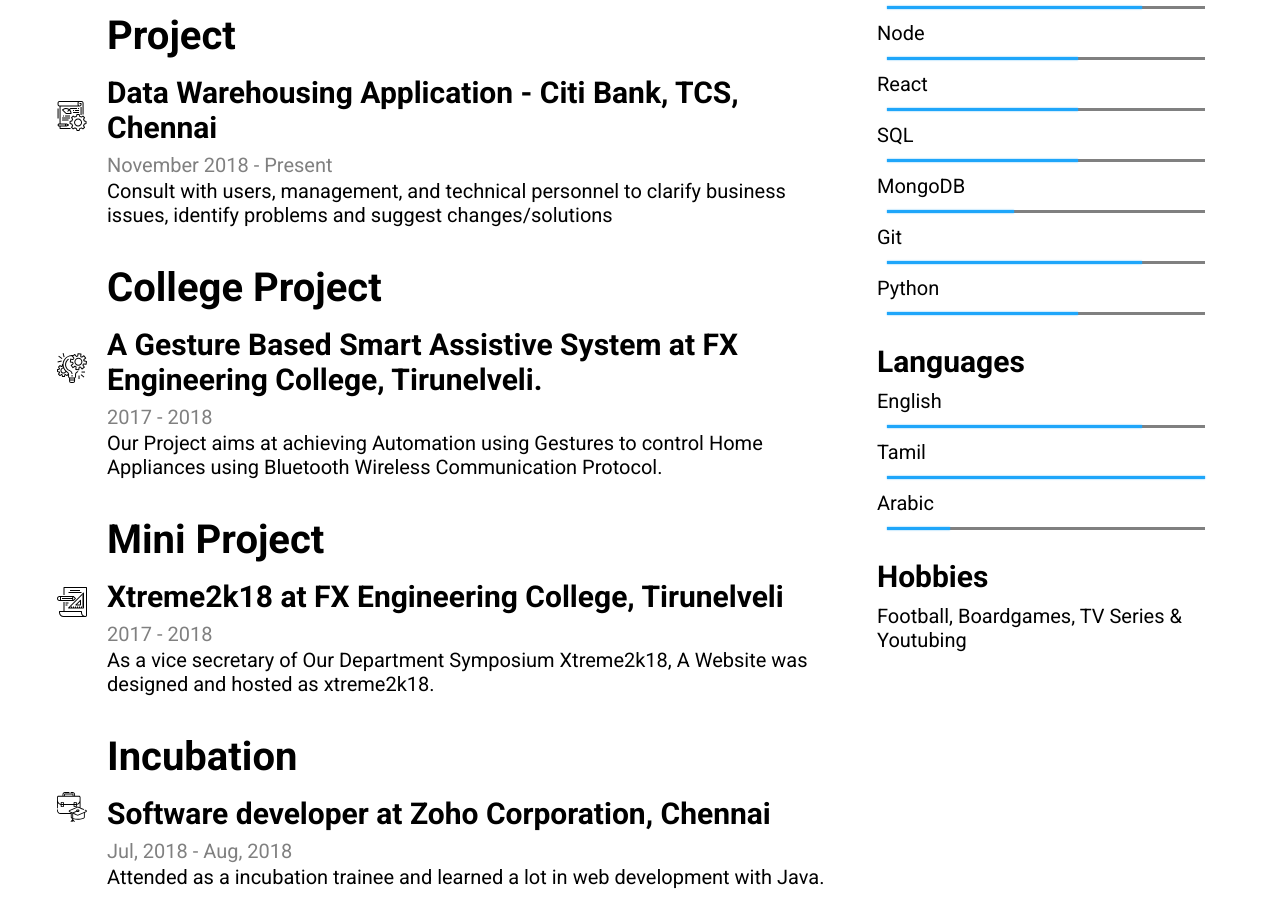
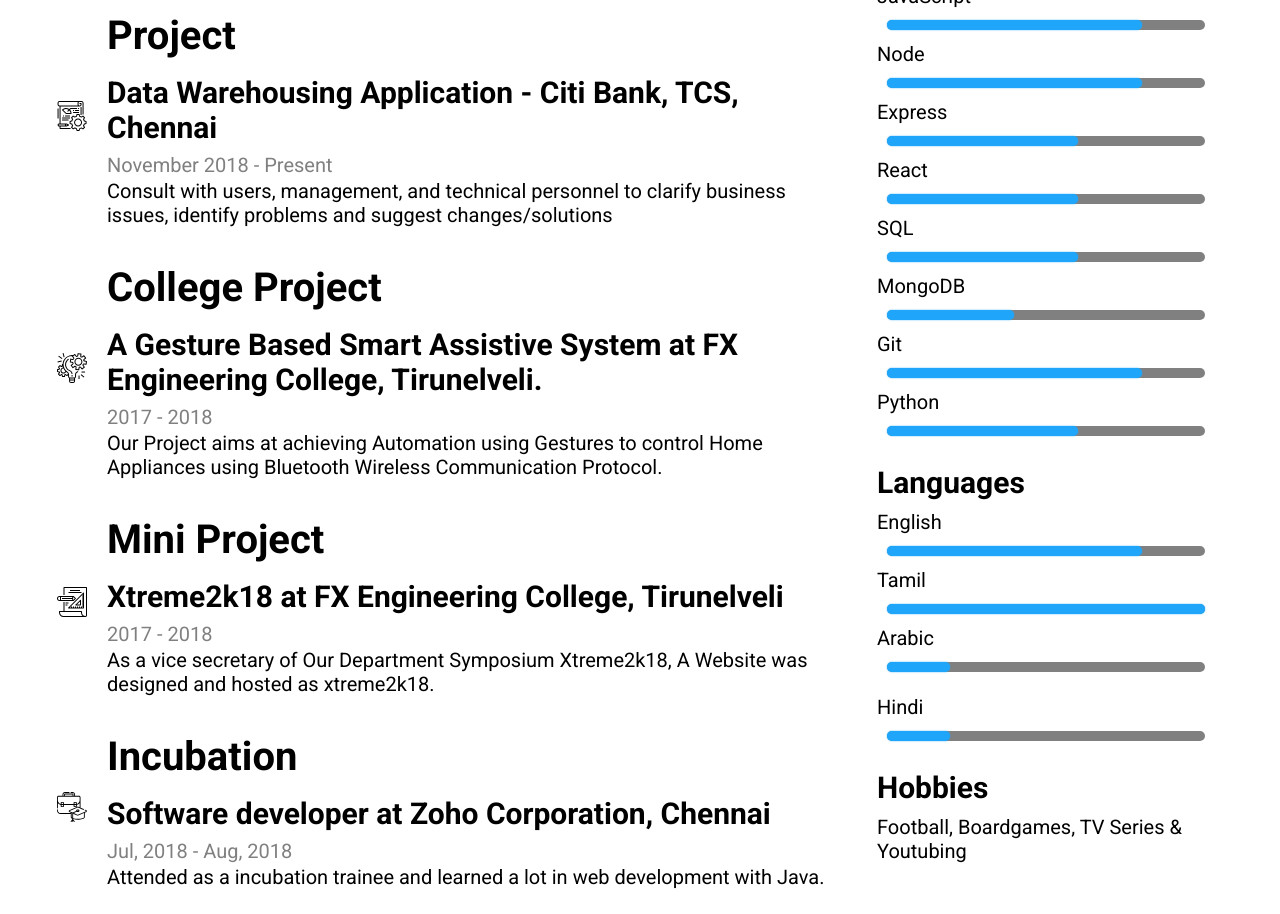
Before and after one commit to abdulmoomin007/resume, a plain HTML site: page index.html in a window 1280 px wide. Shown: the part 954-1868 px from the top of the page. Drawn offline with Linux system fonts and the light colour scheme.

Commit message:
Some fixes

```diff
--- a/index.html
+++ b/index.html
@@ -52,6 +52,8 @@
                     <p>JavaScript</p>
                     <ul><li class="rating-4"></li></ul>
                     <p>Node</p>
+                    <ul><li class="rating-4"></li></ul>
+                    <p>Express</p>
                     <ul><li class="rating-3"></li></ul>
                     <p>React</p>
                     <ul><li class="rating-3"></li></ul>
@@ -69,6 +71,8 @@
                     <p>Tamil</p>
                     <ul><li class="rating-5"></li></ul>
                     <p>Arabic</p>
+                    <ul><li class="rating-1"></li></ul><br>
+                    <p>Hindi</p>
                     <ul><li class="rating-1"></li></ul><br>
                     <h3>Hobbies</h3>
                     <p>Football, Boardgames, TV Series & Youtubing</p><br>
--- a/style.css
+++ b/style.css
@@ -91,16 +91,18 @@ a:active {
 
 ul {
   background-color: gray;
-  height: 0.3rem;
+  height: 1rem;
   width: 90%;
   margin: 1rem auto;
+  border-radius: 100px;
 }
 
 li {
   list-style: none;
-  height: 0.3rem;
+  height: 1rem;
   background-color: rgb(31, 166, 250);
   box-shadow: 0 0 0.15rem rgb(31, 166, 250);
+  border-radius: 100px;
 }
 
 li.rating-1 {
```
